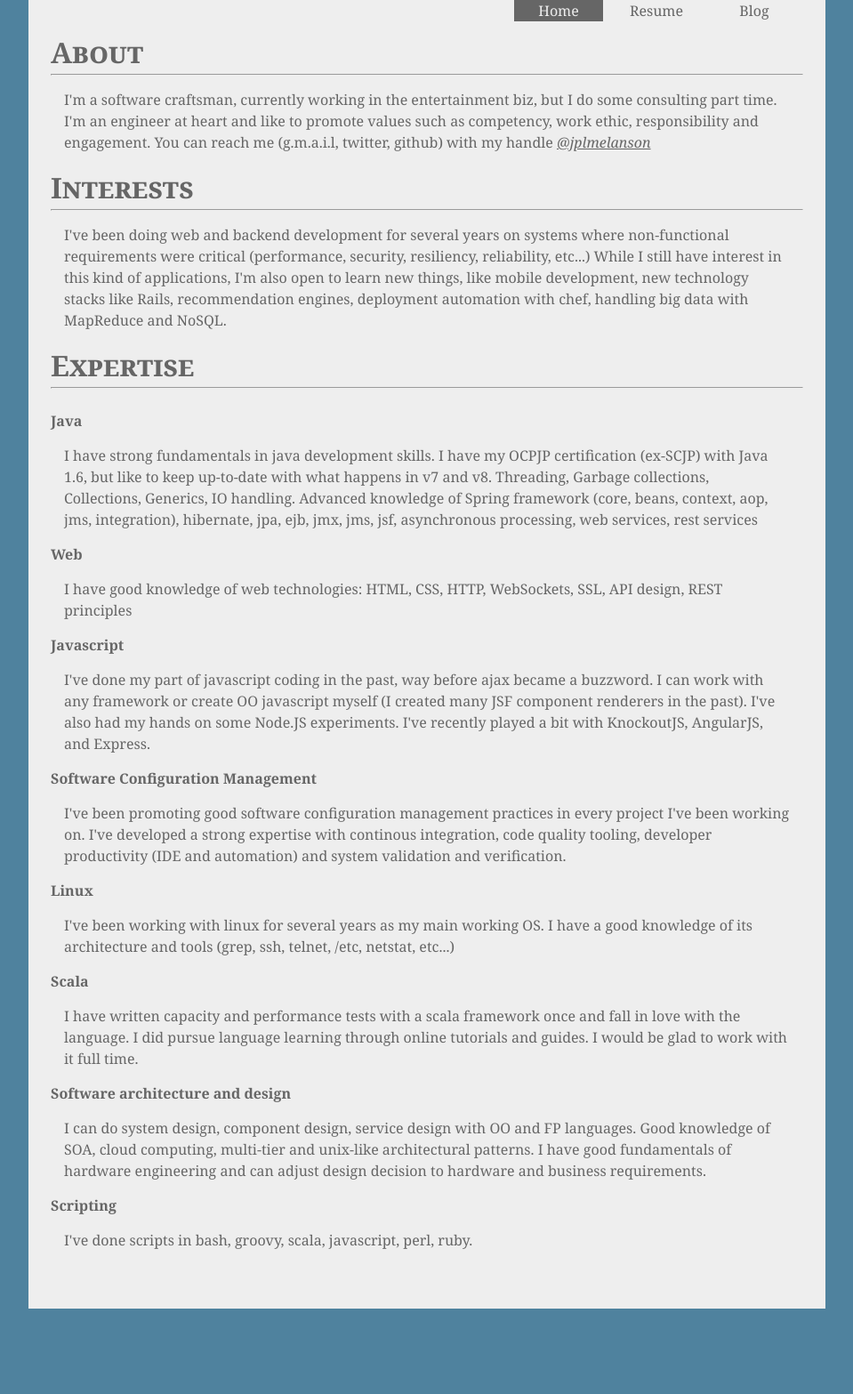
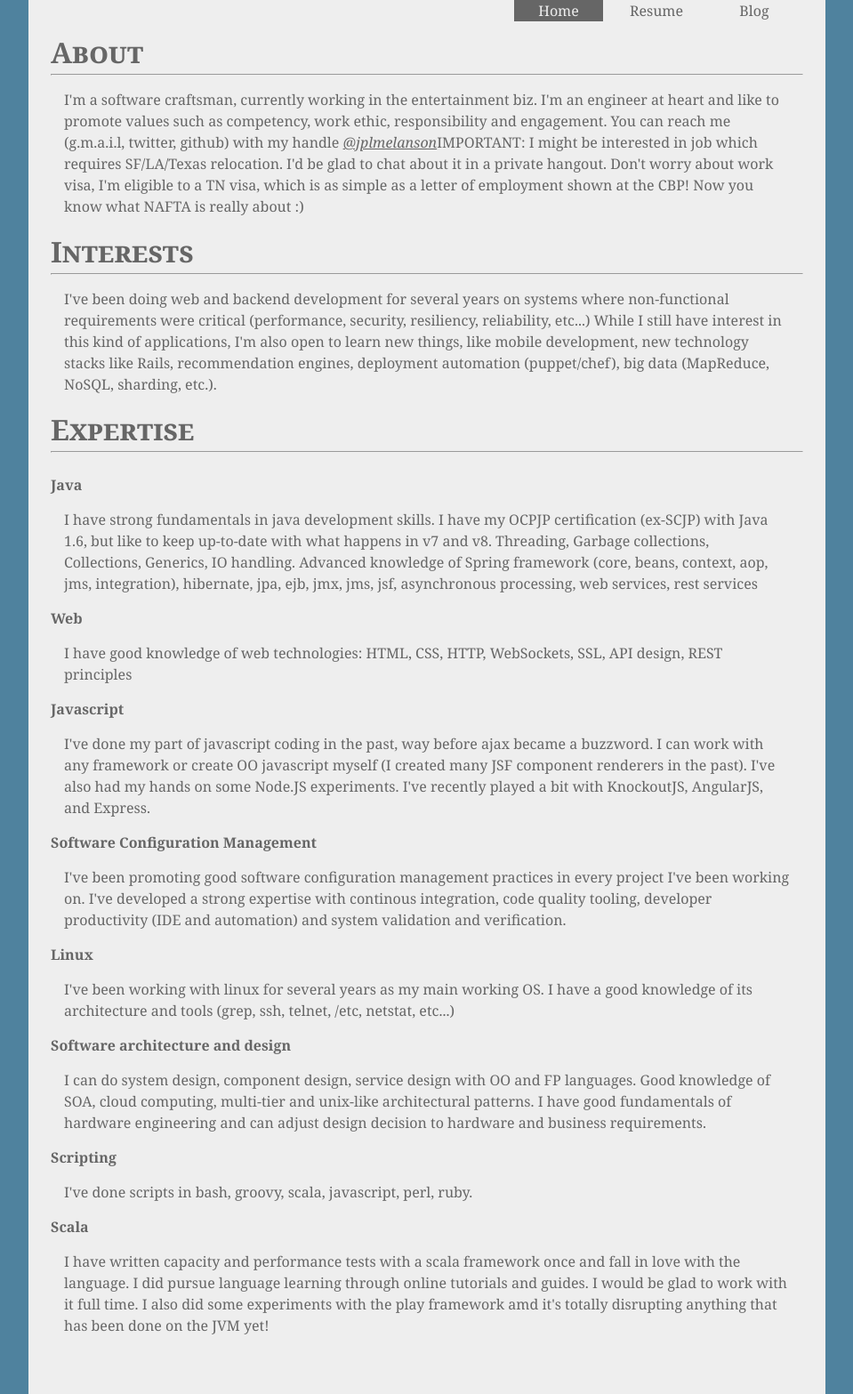
Before and after one commit to jplmelanson/jplmelanson.github.io, a plain HTML site: page index.html in a window 1280 px wide. Shown: the whole page at 89% size, without its empty margins (160-1119 px from the left). Before the commit the page ends 1471 px from the top, so only its background shows below. Drawn offline with Linux system fonts and the light colour scheme.

Commit message:
update text

```diff
--- a/index.html
+++ b/index.html
@@ -16,11 +16,11 @@
 <!-- ============================ ABOUT ============================ -->
 <h1>About</h1>
 <hr />
-<p>I'm a software craftsman, currently working in the entertainment biz, but I do some consulting part time. I'm an engineer at heart and like to promote values such as competency, work ethic, responsibility and engagement. You can reach me (g.m.a.i.l, twitter, github) with my handle <a href="https://twitter.com/jplmelanson" target="_blank"><i>@jplmelanson</i></a></p>
+<p>I'm a software craftsman, currently working in the entertainment biz. I'm an engineer at heart and like to promote values such as competency, work ethic, responsibility and engagement. You can reach me (g.m.a.i.l, twitter, github) with my handle <a href="https://twitter.com/jplmelanson" target="_blank"><i>@jplmelanson</i></a>IMPORTANT: I might be interested in job which requires SF/LA/Texas relocation. I'd be glad to chat about it in a private hangout. Don't worry about work visa, I'm eligible to a TN visa, which is as simple as a letter of employment shown at the CBP! Now you know what NAFTA is really about :)</p>
 <!-- ============================ INTERESTS ============================ -->
 <h1>Interests</h1>
 <hr />
-<p>I've been doing web and backend development for several years on systems where non-functional requirements were critical (performance, security, resiliency, reliability, etc...) While I still have interest in this kind of applications, I'm also open to learn new things, like mobile development, new technology stacks like Rails, recommendation engines, deployment automation with chef, handling big data with MapReduce and NoSQL.</p>
+<p>I've been doing web and backend development for several years on systems where non-functional requirements were critical (performance, security, resiliency, reliability, etc...) While I still have interest in this kind of applications, I'm also open to learn new things, like mobile development, new technology stacks like Rails, recommendation engines, deployment automation (puppet/chef), big data (MapReduce, NoSQL, sharding, etc.).</p>
 <!-- ============================ SKILLS ============================ -->
 <h1>Expertise</h1>
 <hr />
@@ -36,12 +36,12 @@
 <p>I've been promoting good software configuration management practices in every project I've been working on. I've developed a strong expertise with continous integration, code quality tooling, developer productivity (IDE and automation) and system validation and verification.</p>
 <h2>Linux</h2>
 <p>I've been working with linux for several years as my main working OS. I have a good knowledge of its architecture and tools (grep, ssh, telnet, /etc, netstat, etc...)</p>
-<h2>Scala</h2>
-<p>I have written capacity and performance tests with a scala framework once and fall in love with the language. I did pursue language learning through online tutorials and guides. I would be glad to work with it full time.</p>
 <h2>Software architecture and design</h2>
 <p>I can do system design, component design, service design with OO and FP languages. Good knowledge of SOA, cloud computing, multi-tier and unix-like architectural patterns. I have good fundamentals of hardware engineering and can adjust design decision to hardware and business requirements.</p>
 <h2>Scripting</h2>
 <p>I've done scripts in bash, groovy, scala, javascript, perl, ruby.</p>
+<h2>Scala</h2>
+<p>I have written capacity and performance tests with a scala framework once and fall in love with the language. I did pursue language learning through online tutorials and guides. I would be glad to work with it full time. I also did some experiments with the play framework amd it's totally disrupting anything that has been done on the JVM yet!</p>
 </div>
 </body>
 <script type="text/javascript">
```
